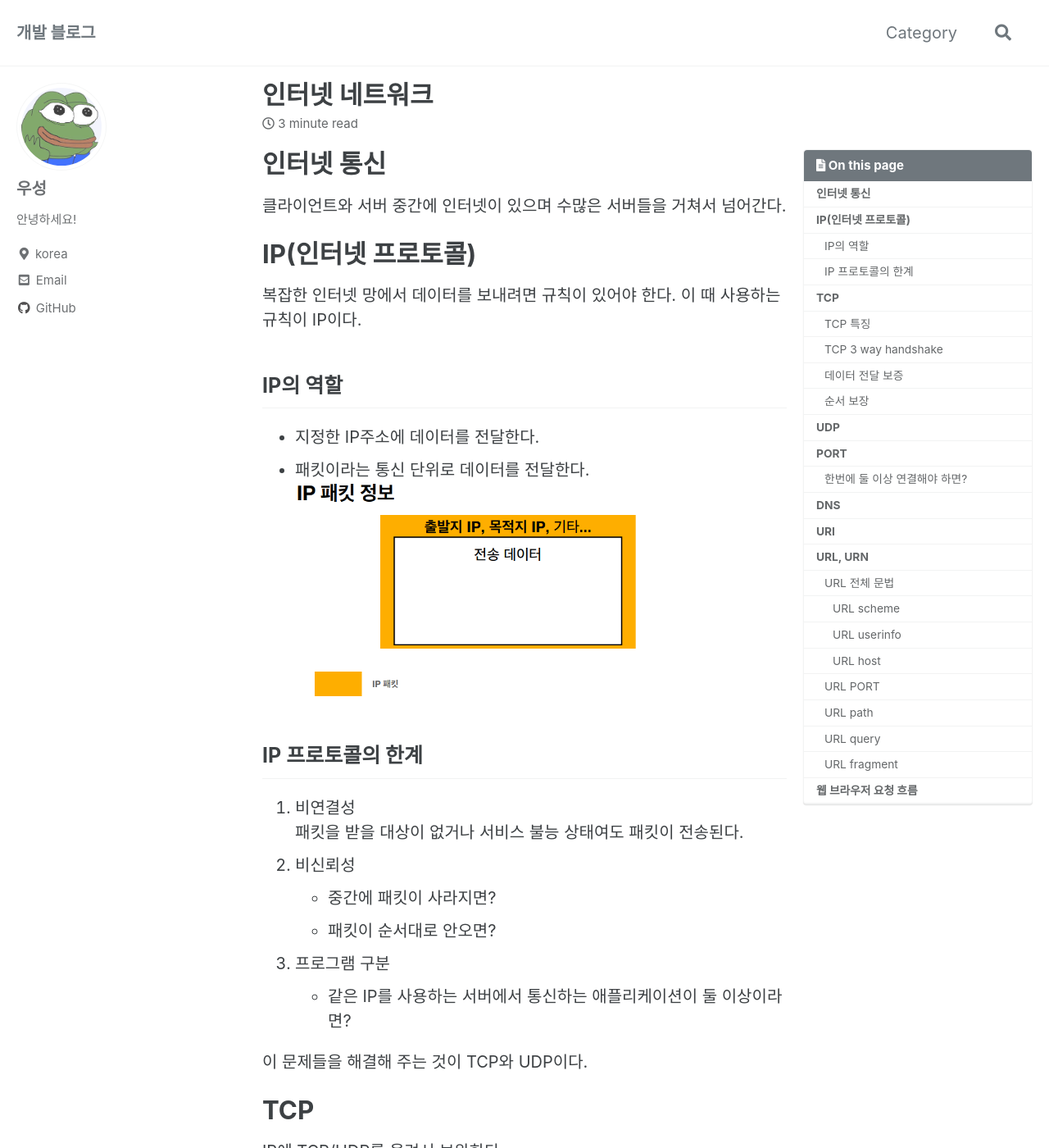
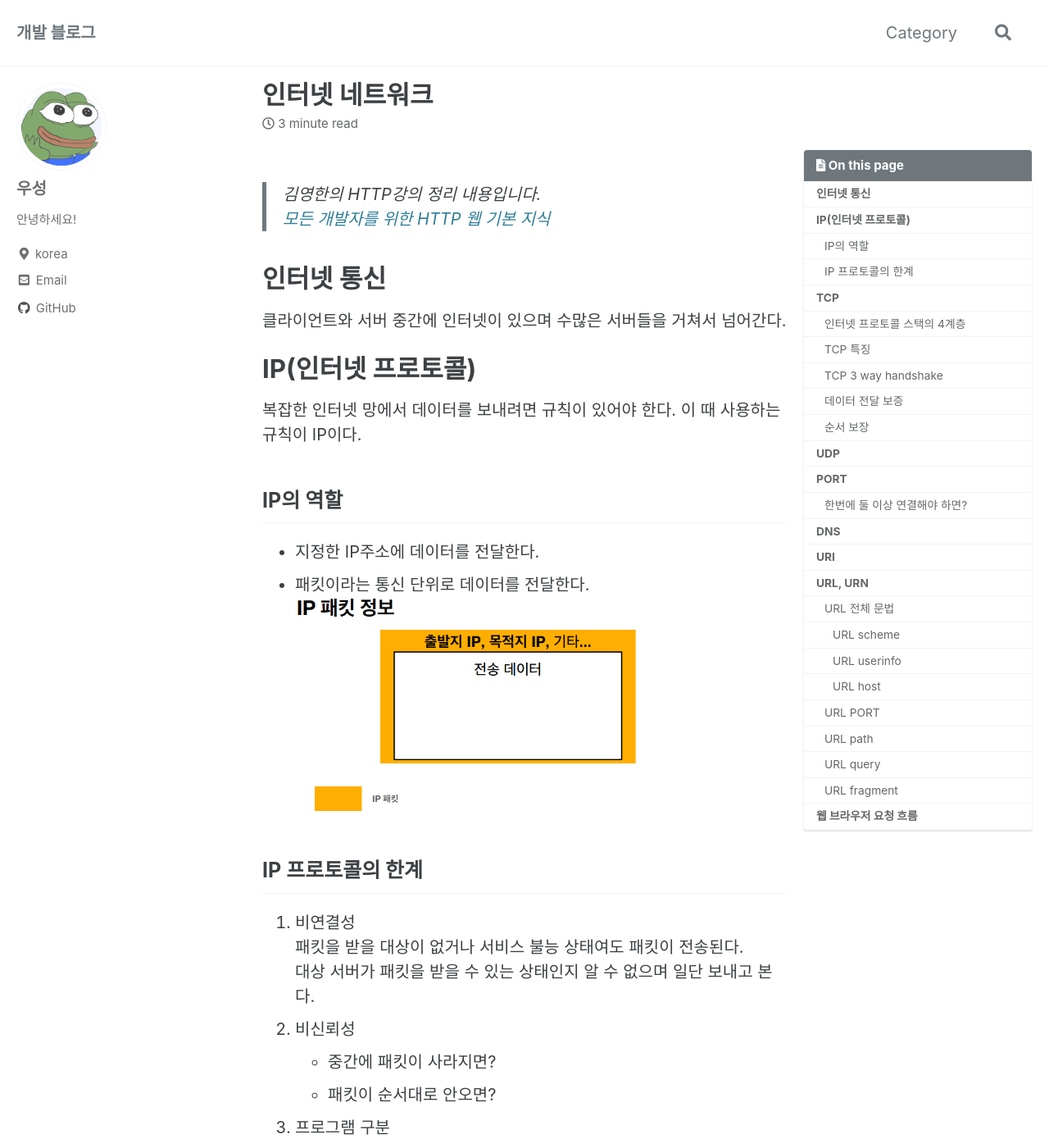
Before and after one commit to wooseongryu/wooseongryu.github.io, a Jekyll site: the page built from _posts/2023-08-15-HTTP1.md, in a window 1280 px wide and 1400 px high. Shown: the whole window at 82% size. Built offline with Jekyll 4.4.1, drawn with Linux system fonts in a browser that asks for light colours; cached includes are drawn as plain includes; some web fonts are replaced; comment, search, counter and statistics services are not loaded; some of the changed text lies outside the part shown.

Commit message:
내용 수정

```diff
--- a/_posts/2023-08-15-HTTP1.md
+++ b/_posts/2023-08-15-HTTP1.md
@@ -20,6 +20,10 @@ comments:
 date: 2023-08-15
 last_modified_at: 2023-08-15
 ---
+> 김영한의 HTTP강의 정리 내용입니다.
+<a href="https://www.inflearn.com/course/http-%EC%9B%B9-%EB%84%A4%ED%8A%B8%EC%9B%8C%ED%81%AC">모든 개발자를 위한 HTTP 웹 기본 지식</a>
+
+
 # 인터넷 통신
 클라이언트와 서버 중간에 인터넷이 있으며 수많은 서버들을 거쳐서 넘어간다.
 
@@ -33,6 +37,7 @@ last_modified_at: 2023-08-15
 ## IP 프로토콜의 한계
 1. 비연결성
 패킷을 받을 대상이 없거나 서비스 불능 상태여도 패킷이 전송된다.
+대상 서버가 패킷을 받을 수 있는 상태인지 알 수 없으며 일단 보내고 본다.
 2. 비신뢰성
 - 중간에 패킷이 사라지면?
 - 패킷이 순서대로 안오면?
@@ -42,6 +47,13 @@ last_modified_at: 2023-08-15
 이 문제들을 해결해 주는 것이 TCP와 UDP이다.
 
 # TCP
+## 인터넷 프로토콜 스택의 4계층
+- 애플리케이션 계층 - HTTP, FTP
+- 전송 계층 - TCP, UDP
+- 인터넷 계층 - IP
+- 네트워크 인터페이스 계층
+<img src="/assets/images/http/a1.png" width="70%">
+
 IP에 TCP/UDP를 올려서 보완한다.
 <img src="/assets/images/http/tcp.png" width="70%">
 
```
Also changed, not shown: assets/images/http/a1.png (added).
